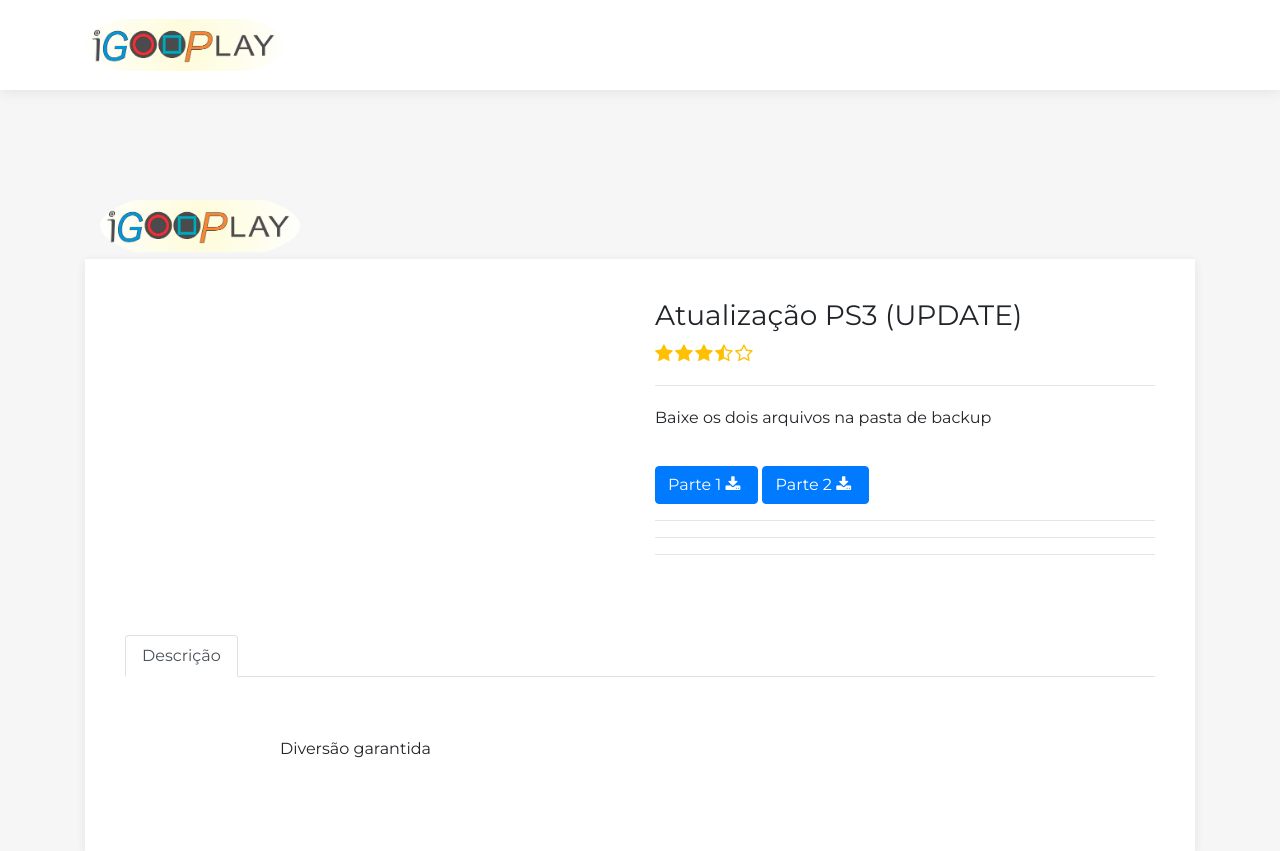
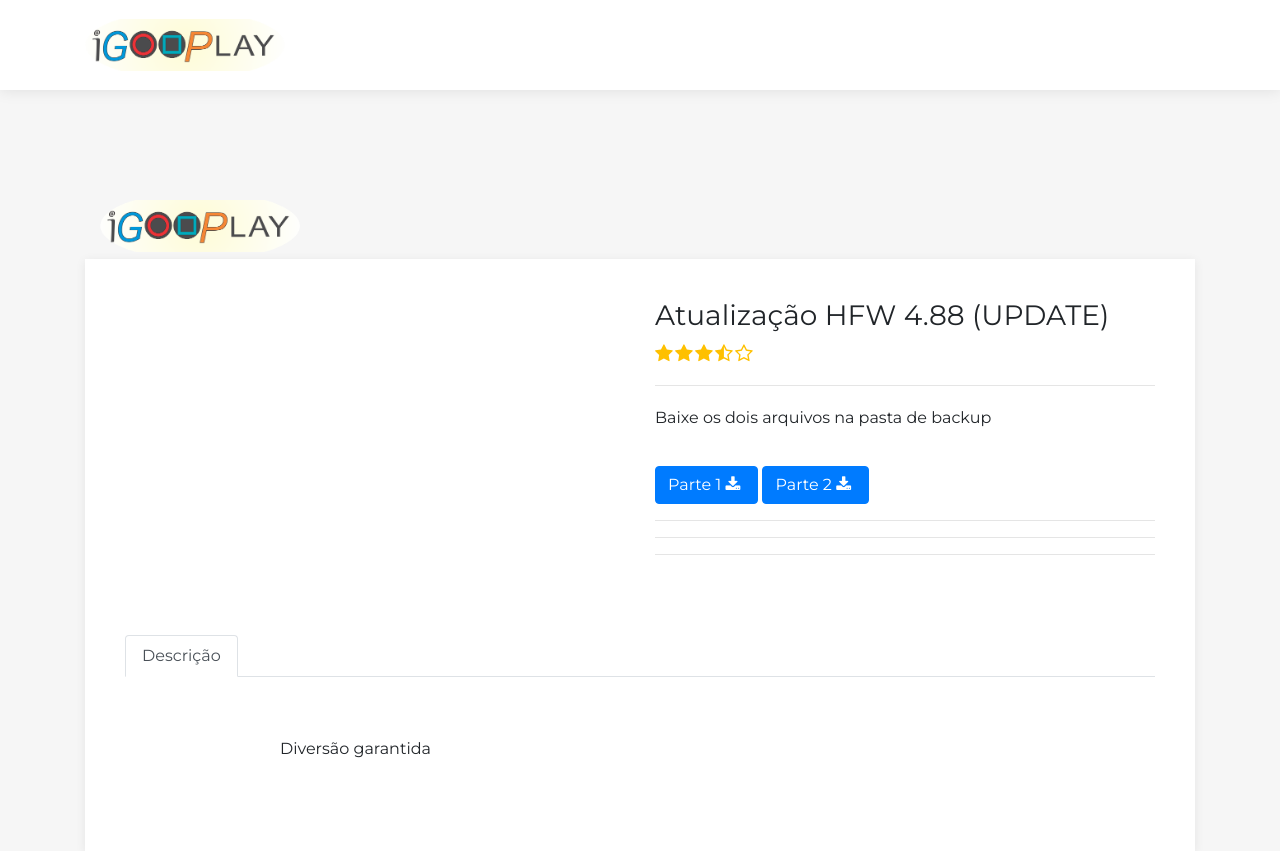
Before and after one commit to igooplay/ps3, a plain HTML site: page index.html in a window 1280 px wide. Shown: the top 851 px of the page. Drawn offline with Linux system fonts and the light colour scheme; some packages are replaced by stand-ins of ours; a script that the page names is missing.

Commit message:
Update index.html

```diff
--- a/index.html
+++ b/index.html
@@ -39,7 +39,7 @@
                             <div class="col-md-6"></div>
                             <div class="col-md-6">
                                 <div class="info">
-                                    <h3>Atualização PS3 (UPDATE)</h3>
+                                    <h3>Atualização HFW 4.88 (UPDATE)</h3>
                                     <div class="rating"><img src="assets/img/capas/star.svg"><img src="assets/img/capas/star.svg"><img src="assets/img/capas/star.svg"><img src="assets/img/capas/star-half-empty.svg"><img src="assets/img/capas/star-empty.svg"></div>
                                     <div class="price">
                                         <p>Baixe os dois arquivos na pasta de backup<br></p>
```
